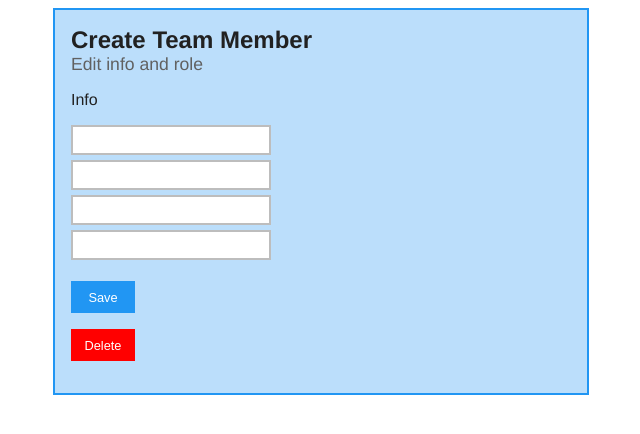
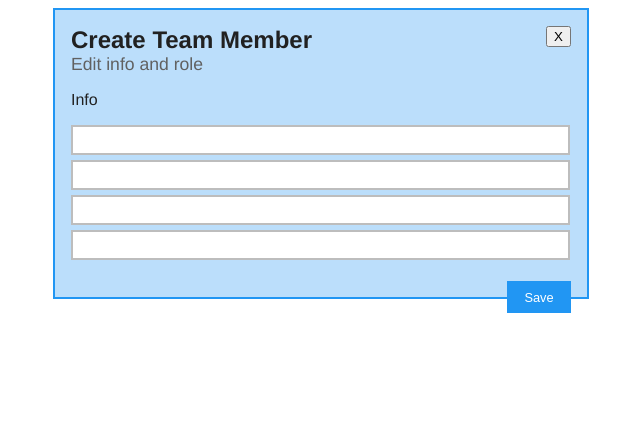
Before and after one commit to anoopsankar/vuejs2-sample-crud, a Vue app: page /user/new in a window 1280 px wide. Shown: the top 434 px of the page, without its empty margins (319-959 px from the left). Built offline with nearby package versions, Linux system fonts and the light colour scheme.

Commit message:
Add nav buttons.

```diff
--- a/src/components/UserDetails.vue
+++ b/src/components/UserDetails.vue
@@ -1,5 +1,9 @@
 <template>
 	<div class="user-details">
+		<router-link :to="{name: 'home'}">
+			<button style="float:right;">X</button>
+		</router-link>
+
 		<page-title :title="title" subtitle="Edit info and role"></page-title>
 		<p>
 			<label>Info</label>
@@ -9,9 +13,9 @@
 				<input type="text" v-model="user.lastname" /><br/>
 				<input type="text" v-model="user.email" /><br/>
 				<input type="text" v-model="user.phone" /><br/>
-				<p><input type="submit" class="button" value="Save" /></p>
+				<p><input type="submit" class="button" value="Save" style="float:right" /></p>
 			</form>
-			<p><button class="button danger" v-on:click='deleteUser'>Delete</button></p>
+			<p v-if="!isNewUser"><button class="button danger" v-on:click='deleteUser'>Delete</button></p>
 
 		</p>
 	</div>
@@ -62,6 +66,8 @@ export default {
 <style scoped>
 input[type="text"] {
   padding: 5px;
+  width: 485px;
+
   font-size: 0.9em;
   border: solid 2px #bdbdbd;
   transition: border 0.5s;
--- a/src/components/UserList.vue
+++ b/src/components/UserList.vue
@@ -1,5 +1,9 @@
 <template>
 	<div class="userList">
+		<router-link :to="{name: 'user_new'}">
+			<button style="float:right;">+</button>
+		</router-link>
+
 		<page-title title="Team Members" :subtitle="description"></page-title>
 		<ul>
 			<li v-for="user in users">
```
Also changed, not shown: src/App.vue (+0 -12 lines).
